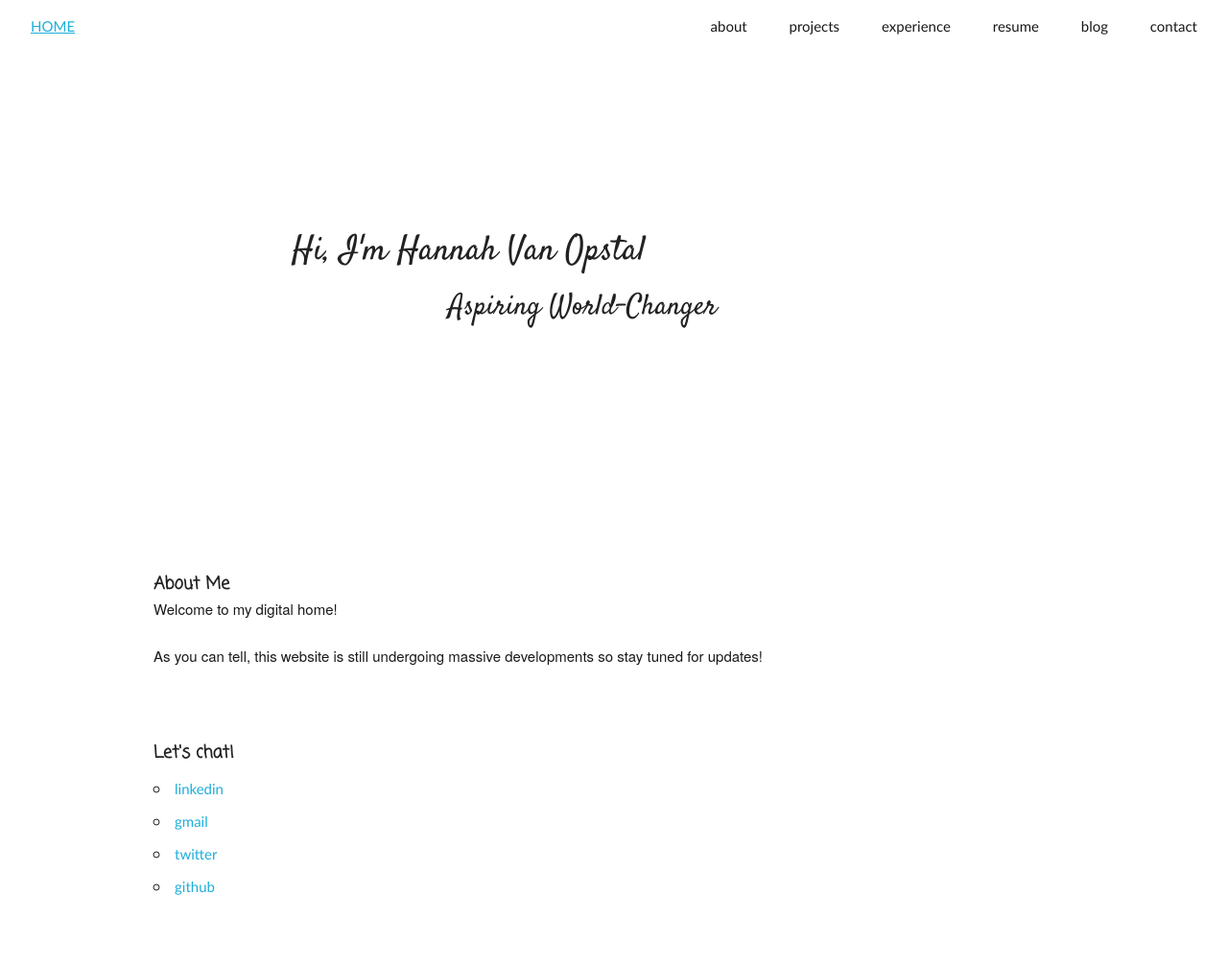
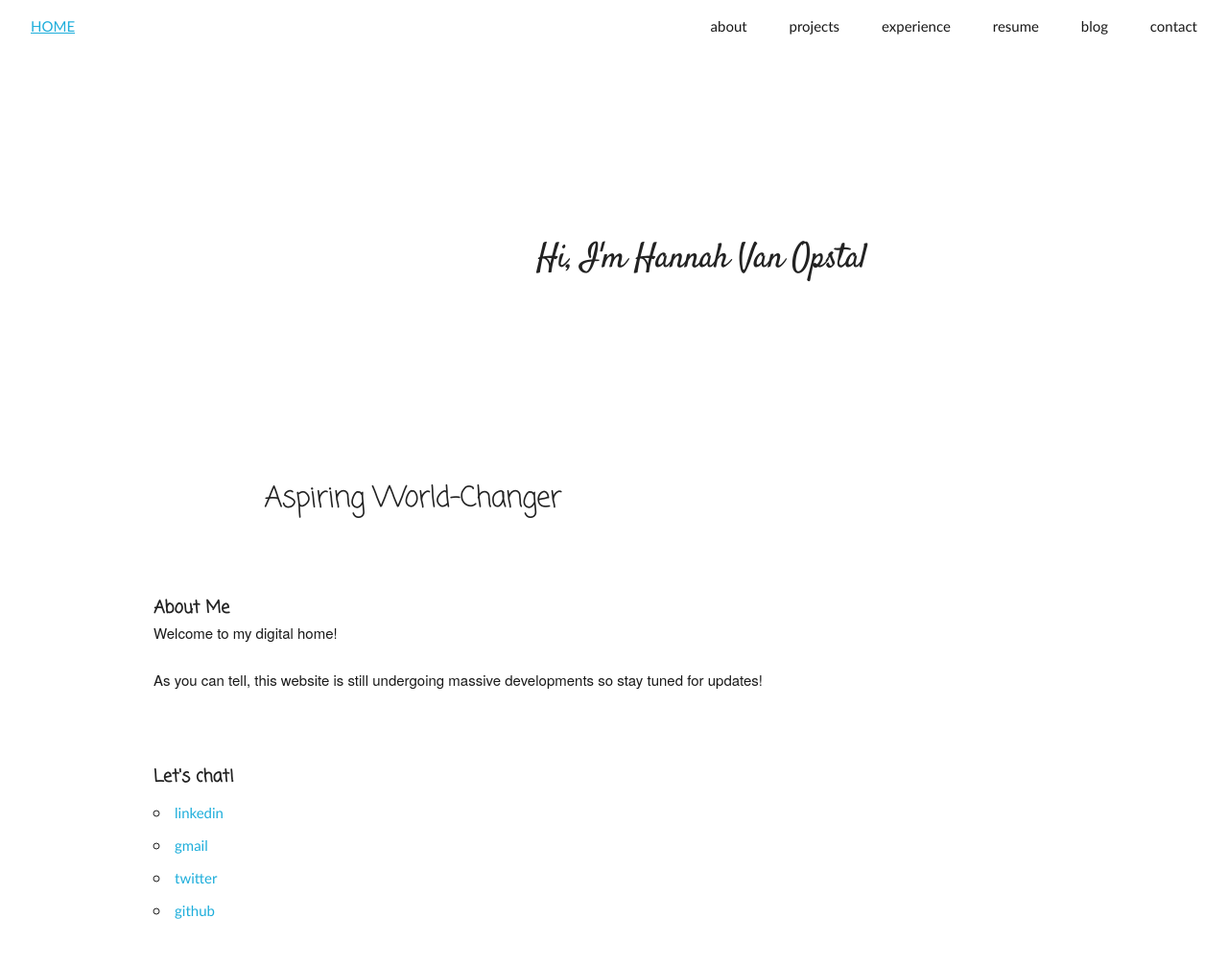
Before and after one commit to hvanopstal/hvanopstal.github.io, a Jekyll site: the page index.html, which Jekyll copies as it is, in a window 1280 px wide. Shown: the whole page at 96% size. Built offline with Jekyll 4.4.1, drawn with Linux system fonts in a browser that asks for light colours; some web fonts are replaced.

Commit message:
Update index.html

```diff
--- a/index.html
+++ b/index.html
@@ -39,12 +39,10 @@
     </nav>
 
   <section id="home">
-    <div class="intro-image">
-      <div class="container">
-        <div class="intro">
-          <div class="intro-welcome">Hi, I'm Hannah Van Opstal</div>
-          <div class="intro-jobtitle">Aspiring World-Changer</div>
-        </div>
+    <div class="intro-container">
+      <div class="intro">
+        <h1 class="intro-welcome">Hi, I'm Hannah Van Opstal</div>
+        <h2 class="intro-jobtitle">Aspiring World-Changer</div>
       </div>
     </div>
   </section>
```
